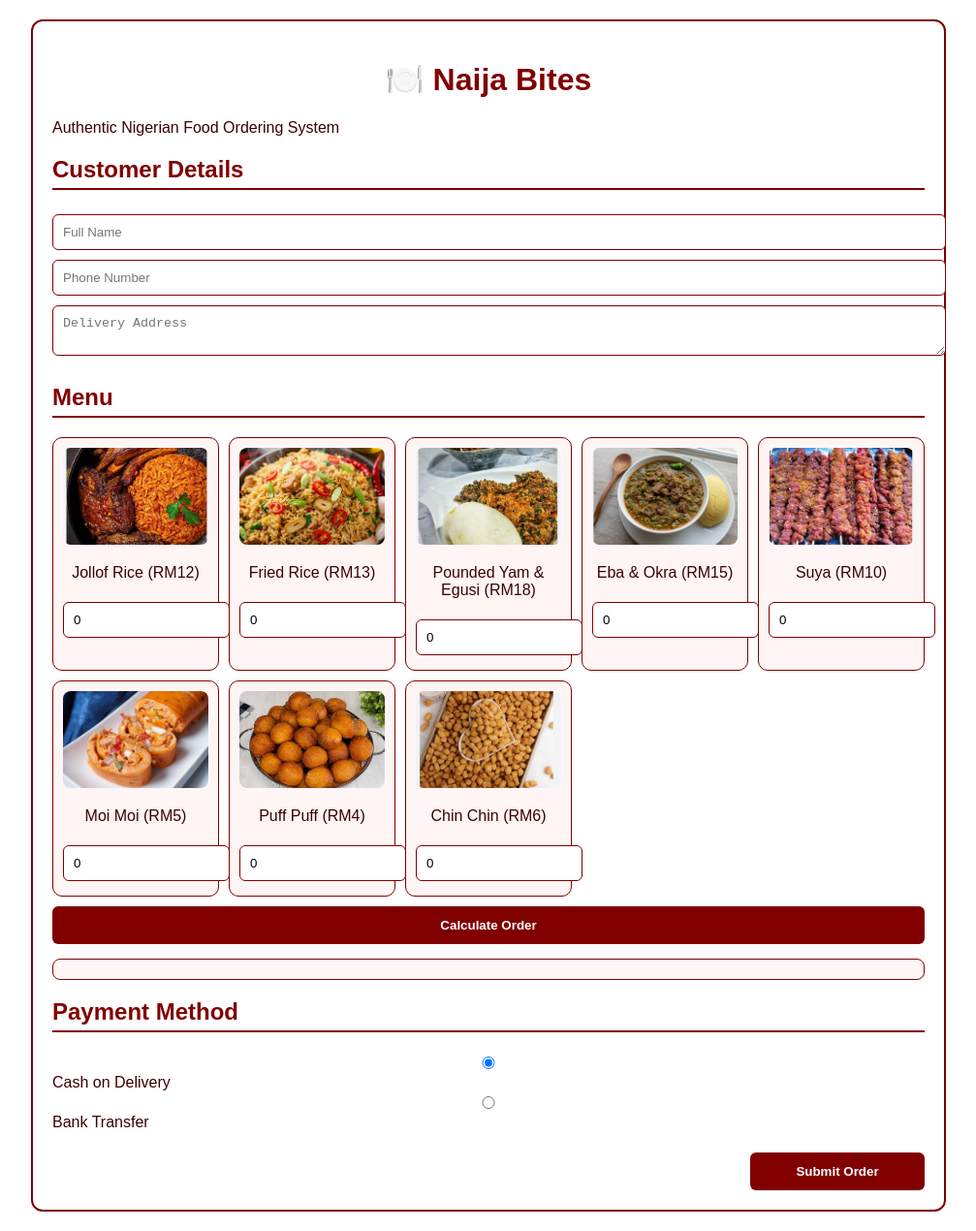
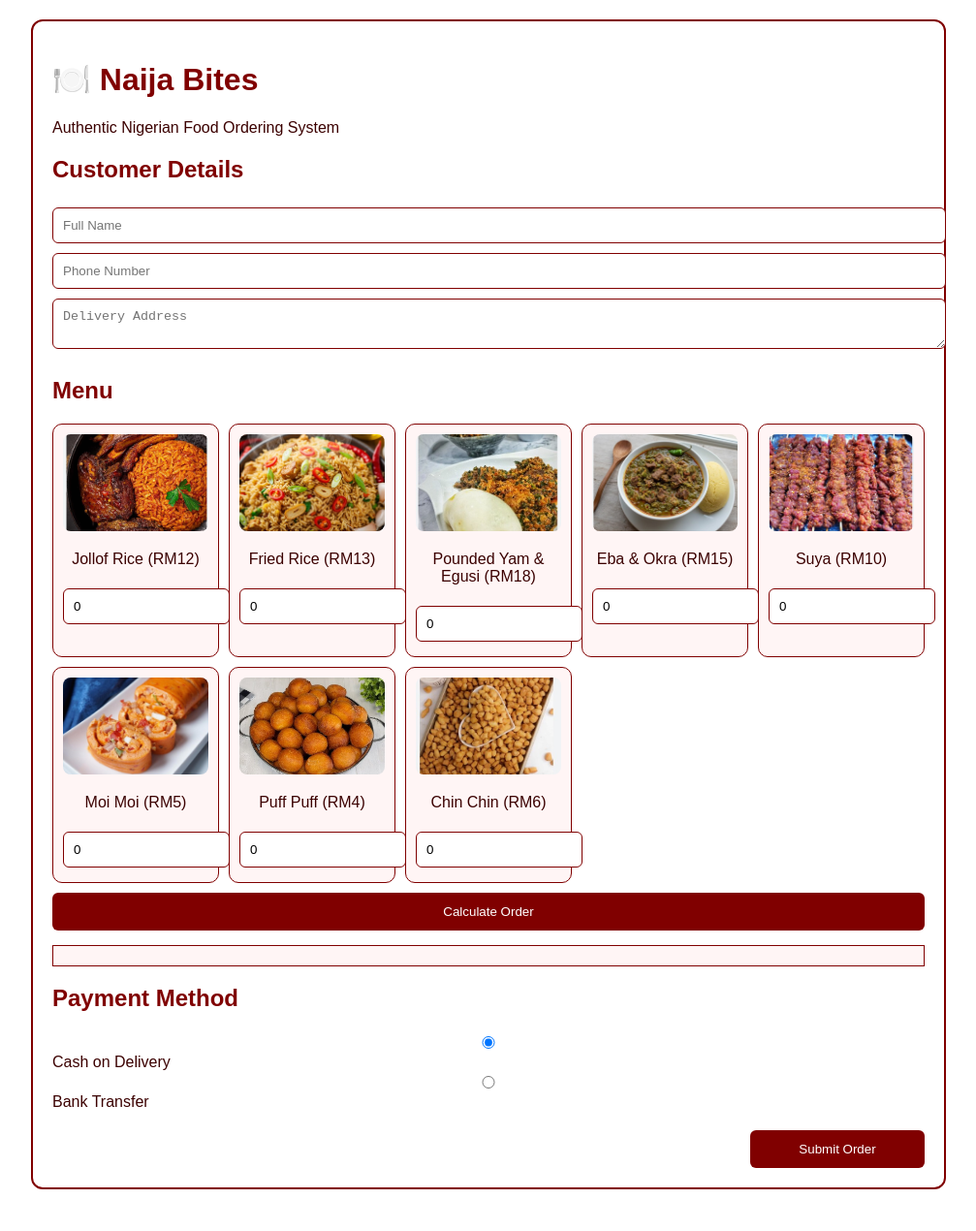
Before and after one commit to ummasalmaj2004-netizen/s2-_Bites-, a plain HTML site: page index.html in a window 1280 px wide. Shown: the whole page at 97% size, without its empty margins (136-1143 px from the left). After the commit the page ends 1247 px from the top, so only its background shows below. Drawn offline with nearby package versions, Linux system fonts and the light colour scheme.

Commit message:
Refactor CSS styles for headings and submit area
Consolidate h1 and h2 styles, adjust margin for submit area.

```diff
--- a/style.css
+++ b/style.css
@@ -14,15 +14,8 @@ border-radius: 12px;
 padding: 20px;
 }
 
-h1 {
-text-align: center;
+h1, h2 {
 color: #800000;
-}
-
-h2 {
-color: #800000;
-border-bottom: 2px solid #800000;
-padding-bottom: 5px;
 }
 
 input, textarea {
@@ -43,8 +36,8 @@ gap: 10px;
 border: 1px solid #800000;
 padding: 10px;
 border-radius: 10px;
+background: #fff5f5;
 text-align: center;
-background: #fff5f5;
 }
 
 .item img {
@@ -62,7 +55,7 @@ color: white;
 border: none;
 margin-top: 10px;
 border-radius: 6px;
-font-weight: bold;
+cursor: pointer;
 }
 
 button:hover {
@@ -74,7 +67,6 @@ margin-top: 15px;
 padding: 10px;
 border: 1px solid #800000;
 background: #fff5f5;
-border-radius: 8px;
 }
 
 .hidden {
@@ -91,7 +83,7 @@ background: #fffafa;
 .submit-area {
 display: flex;
 justify-content: flex-end;
-margin-top: 12px;
+margin-top: 10px;
 }
 
 .submit-area button {
```
